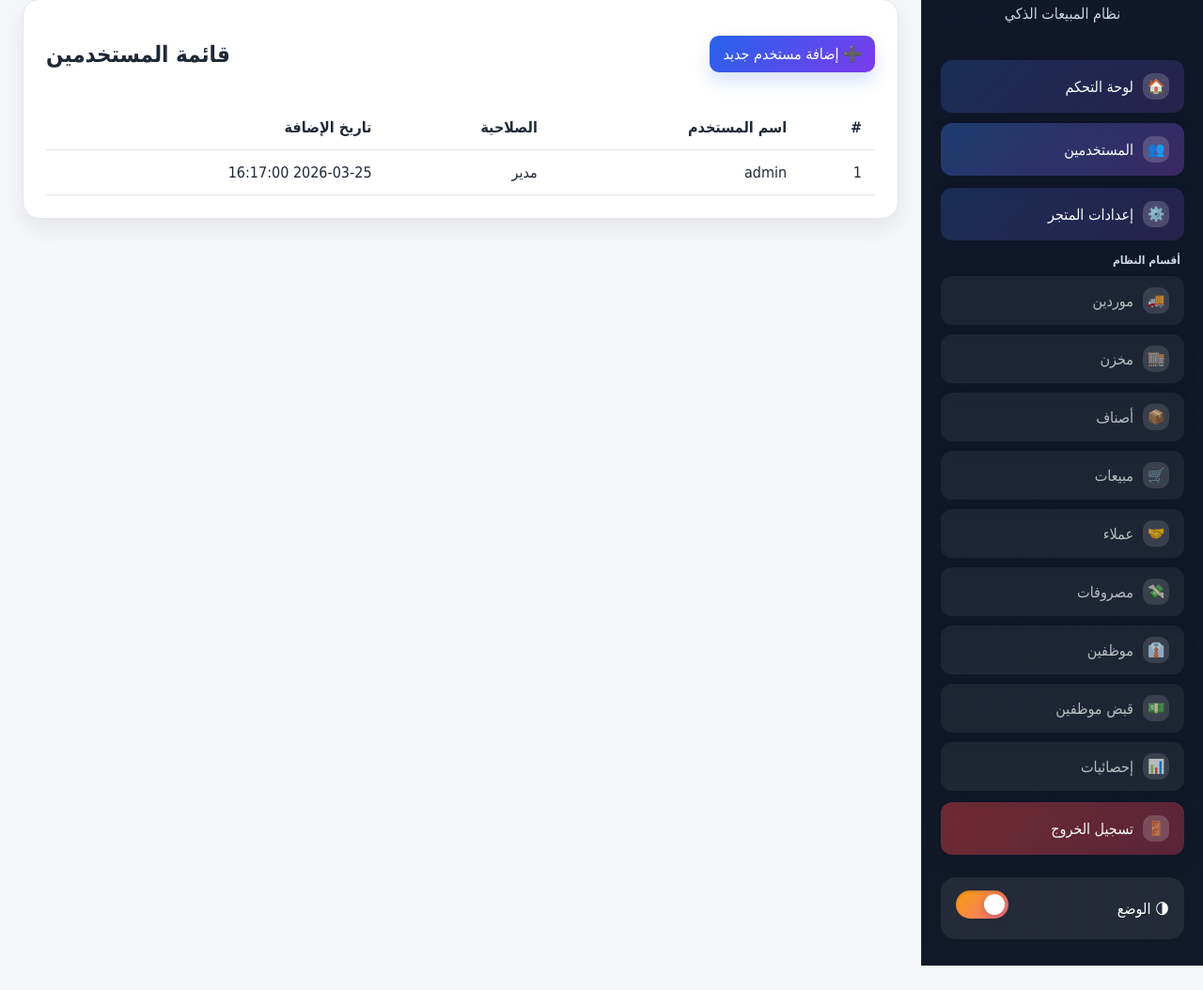
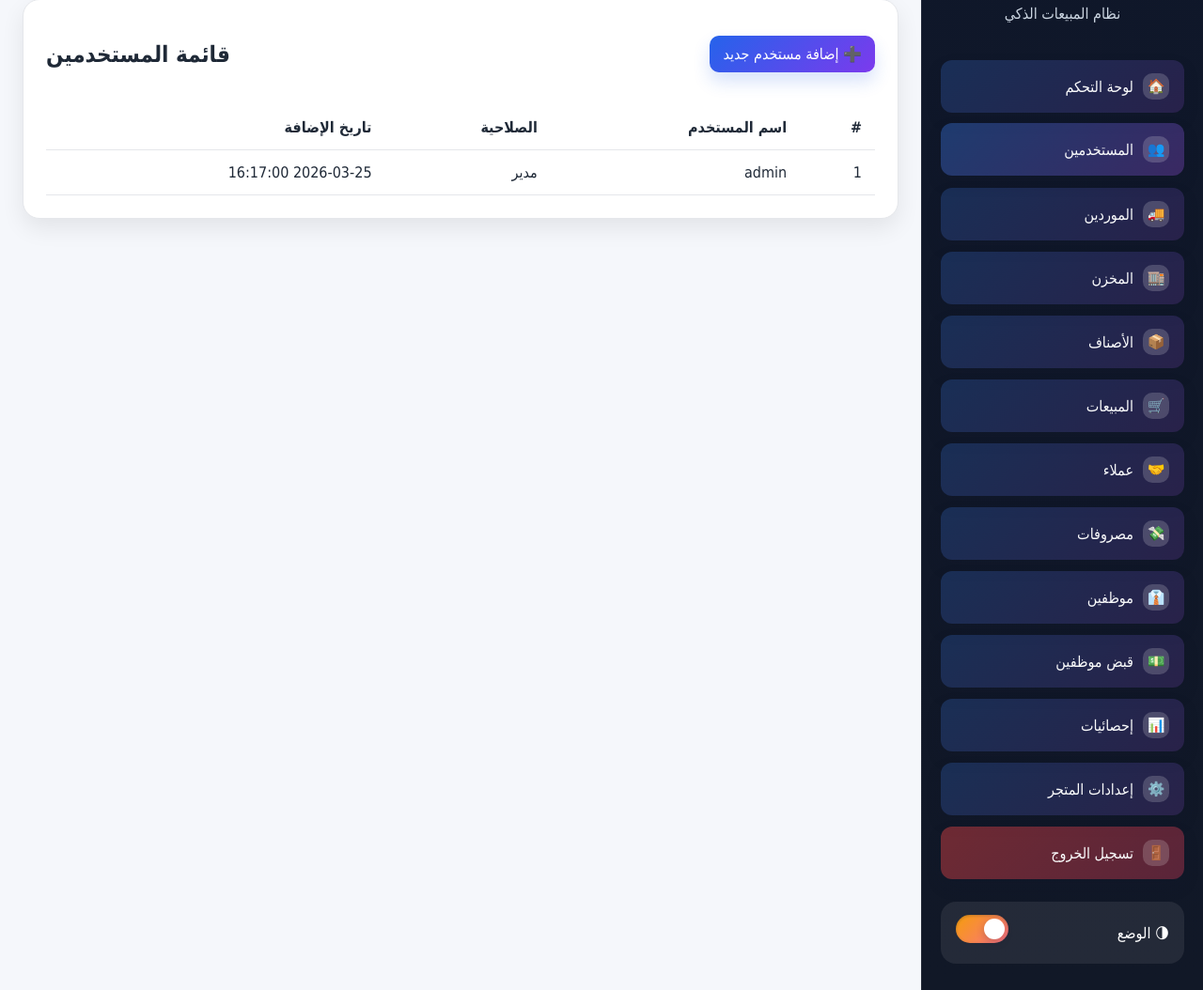
Before and after one commit to Magdy20252026/Mina-Samy, a PHP site: page /users.php in a window 1280 px wide. Shown: the part 172-1226 px from the top of the page at 94% size. Before the commit the page ends 1200 px from the top, so only its background shows below. Run offline with PHP 8.4, Linux system fonts and the light colour scheme; a user stored in the database is signed in; data comes from the database, SQL or seed files in the repository.

Commit message:
feat: unify sidebar navigation order
Co-authored-by: Magdy20252026 <218769073+Magdy20252026@users.noreply.github.com>
Agent-Logs-Url: https://github.com/Magdy20252026/Mina-Samy/sessions/8bb5408b-dc67-44f0-9912-057893fbbcbd

```diff
--- a/assets/css/style.css
+++ b/assets/css/style.css
@@ -139,7 +139,7 @@ a {
 
 .sidebar-nav button:disabled {
     cursor: default;
-    opacity: 0.72;
+    opacity: 1;
 }
 
 .sidebar-nav .nav-label {
--- a/includes/functions.php
+++ b/includes/functions.php
@@ -21,10 +21,10 @@ function e($value)
 function getSidebarSections()
 {
     return [
-        ['icon' => '🚚', 'label' => 'موردين', 'aria_label' => 'قسم الموردين'],
-        ['icon' => '🏬', 'label' => 'مخزن', 'aria_label' => 'قسم المخزن'],
-        ['icon' => '📦', 'label' => 'أصناف', 'aria_label' => 'قسم الأصناف'],
-        ['icon' => '🛒', 'label' => 'مبيعات', 'aria_label' => 'قسم المبيعات'],
+        ['icon' => '🚚', 'label' => 'الموردين', 'aria_label' => 'قسم الموردين'],
+        ['icon' => '🏬', 'label' => 'المخزن', 'aria_label' => 'قسم المخزن'],
+        ['icon' => '📦', 'label' => 'الأصناف', 'aria_label' => 'قسم الأصناف'],
+        ['icon' => '🛒', 'label' => 'المبيعات', 'aria_label' => 'قسم المبيعات'],
         ['icon' => '🤝', 'label' => 'عملاء', 'aria_label' => 'قسم العملاء'],
         ['icon' => '💸', 'label' => 'مصروفات', 'aria_label' => 'قسم المصروفات'],
         ['icon' => '👔', 'label' => 'موظفين', 'aria_label' => 'قسم الموظفين'],
--- a/users.php
+++ b/users.php
@@ -28,18 +28,15 @@ $users = $stmt->fetchAll(PDO::FETCH_ASSOC);
         <nav class="sidebar-nav">
             <a href="dashboard.php"><span class="nav-icon">🏠</span><span class="nav-label">لوحة التحكم</span></a>
             <a href="users.php" class="active"><span class="nav-icon">👥</span><span class="nav-label">المستخدمين</span></a>
+            <?php foreach (getSidebarSections() as $section): ?>
+                <button type="button" aria-label="<?php echo e($section['aria_label']); ?>" disabled>
+                    <span class="nav-icon" aria-hidden="true"><?php echo e($section['icon']); ?></span>
+                    <span class="nav-label"><?php echo e($section['label']); ?></span>
+                </button>
+            <?php endforeach; ?>
             <?php if (($_SESSION['role'] ?? '') === 'مدير'): ?>
                 <a href="settings.php"><span class="nav-icon">⚙️</span><span class="nav-label">إعدادات المتجر</span></a>
             <?php endif; ?>
-            <div class="sidebar-section-group">
-                <span class="sidebar-section-title">أقسام النظام</span>
-                <?php foreach (getSidebarSections() as $section): ?>
-                    <button type="button" class="sidebar-action-link" aria-label="<?php echo e($section['aria_label']); ?>" disabled>
-                        <span class="nav-icon" aria-hidden="true"><?php echo e($section['icon']); ?></span>
-                        <span class="nav-label"><?php echo e($section['label']); ?></span>
-                    </button>
-                <?php endforeach; ?>
-            </div>
             <a href="logout.php" class="logout-btn"><span class="nav-icon">🚪</span><span class="nav-label">تسجيل الخروج</span></a>
         </nav>
 
```
Also changed, not shown: add_user.php (+6 -9 lines), dashboard.php (+6 -9 lines), settings.php (+6 -9 lines).
